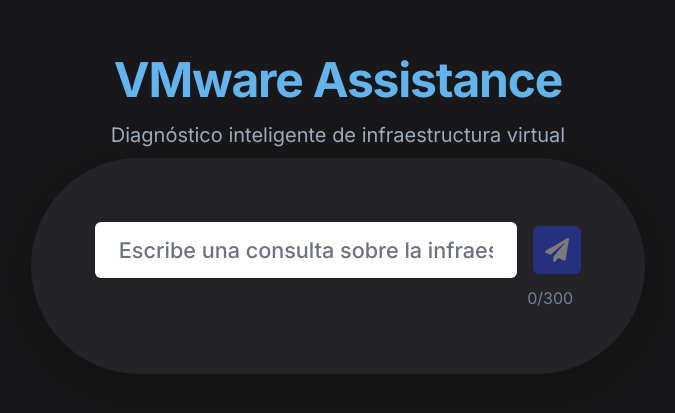
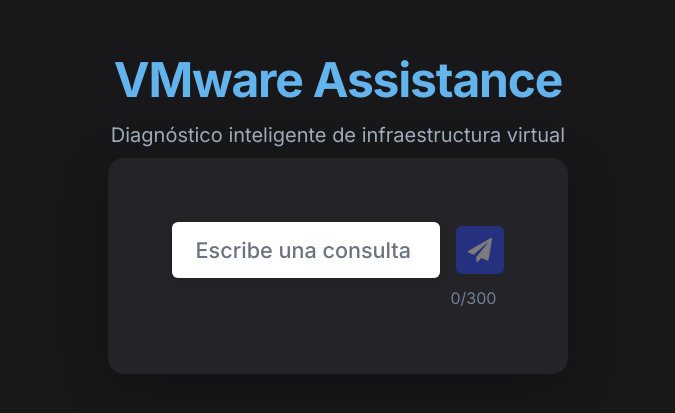
Before and after one commit to nyacho04/react-vite-test, a React (Vite) app in the folder poc_vmware_assistance/frontend/: page / in a window 1280 px wide. Shown: the part 217-630 px from the top of the page, without its empty margins (302-977 px from the left). Built offline with nearby package versions, Linux system fonts and the light colour scheme.

Commit message:
commit message

```diff
--- a/poc_vmware_assistance/frontend/src/App.jsx
+++ b/poc_vmware_assistance/frontend/src/App.jsx
@@ -123,10 +123,10 @@
       <VStack w="100%" maxW="container.xl" spacing={4}>
         {!chatOpen && (
           <Box
-            w={{ base: '100%', sm: '80%', md: '48%' }}
+            w={{ base: '100%', sm: '80%', md: '36%' }}
             mx="auto"
             bg="#232328"
-            borderRadius="full"
+            borderRadius="2xl"
             boxShadow="0 12px 48px 0 rgba(0,0,0,0.30)"
             p={16}
             textAlign="center"
@@ -144,7 +144,7 @@
             <Box
               w={{ base: '100%', sm: '80%', md: '48%' }}
               bg="#232328"
-              borderRadius="full"
+              borderRadius="2xl"
               boxShadow="0 12px 48px 0 rgba(0,0,0,0.30)"
               overflow="hidden"
               display="flex"
```
